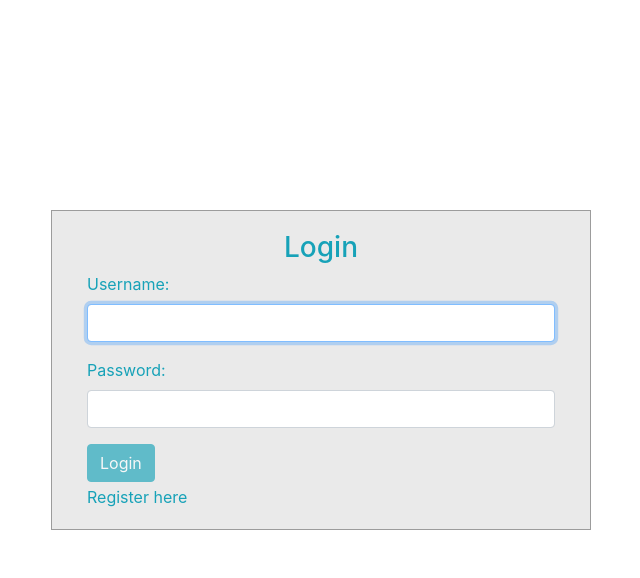
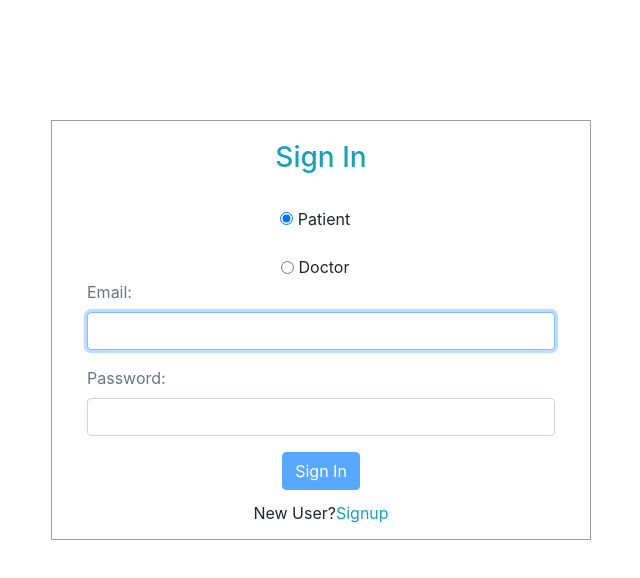
Before and after one commit to srinivassvce/Hackathon2021, a React (Create React App) app in the folder smart-health/: page / in a window 1280 px wide. Shown: the top 578 px of the page, without its empty margins (319-959 px from the left). Built offline with nearby package versions, Linux system fonts and the light colour scheme.

Commit message:
Login,Register

```diff
--- a/smart-health/package.json
+++ b/smart-health/package.json
@@ -15,14 +15,19 @@
     "@usereact/use-form-fields": "^1.0.0",
     "axios": "^0.21.1",
     "bootstrap": "^4.6.0",
+    "classnames": "^2.3.1",
     "react": "^17.0.2",
     "react-bootstrap": "^1.5.2",
+    "react-datepicker": "^3.7.0",
+    "react-day-picker": "^7.4.10",
     "react-dom": "^17.0.2",
     "react-icons": "^4.2.0",
     "react-modal": "^3.12.1",
     "react-router": "^5.2.0",
     "react-router-dom": "^5.2.0",
     "react-scripts": "4.0.3",
+    "react-trip-date": "^1.5.2",
+    "styled-components": "^5.2.3",
     "typescript": "^4.2.3",
     "validator": "^13.5.2",
     "web-vitals": "^1.1.1"
--- a/smart-health/src/login/login.tsx
+++ b/smart-health/src/login/login.tsx
@@ -15,6 +15,7 @@ export default function Login(props: LoginProps) {
 	const [email, setEmail] = useState("");
 	const [password, setPassword] = useState("");
 	const [emailError, setEmailError] = useState("");
+	const [isPatient, setIsPatient] = useState("0");
 	const history = useHistory();
 
 	const validateForm = () =>
@@ -24,20 +25,23 @@ export default function Login(props: LoginProps) {
 		event,
 	) => {
 		event.preventDefault();
-
+		if (isPatient === "0") {
 			const resp = axios
 				.post(loginUrl(), { email, password })
-			.then(c => {
-				props.setPatientId(c.data)
+				.then((c) => {
+					props.setPatientId(c.data);
 					history.push("/dashboard");
 				})
 				.catch((err) => console.log(err));
+		} else {
+			console.log("Doctor", isPatient);
+			history.push("/dashboard");
+		}
 	};
 
 	return (
 		<React.Fragment>
 			<div id="login">
-				<h3 className="text-center text-white pt-5">Login form</h3>
 				<div className="container">
 					<div
 						id="login-row"
@@ -45,10 +49,38 @@ export default function Login(props: LoginProps) {
 						<div id="login-column" className="col-md-6">
 							<div id="login-box" className="col-md-12">
 								<form id="login-form" className="form" onSubmit={handleSubmit}>
-									<h3 className="text-center text-info">Login</h3>
+									<h3 className="text-center text-info">Sign In</h3>
+									<br></br>
+
+									<div className="text-center">
+										<div className="form-check form-check-inline">
+											<input
+												className="form-check-input"
+												type="radio"
+												checked={isPatient === "0"}
+												name="inlineRadioOptions"
+												onChange={(e) => setIsPatient(e.target.value)}
+												id="inlineRadio1"
+												value="0"></input>
+											<label className="form-check-label">Patient</label>
+										</div>
+										<br></br>
+										<br></br>
+										<div className="form-check form-check-inline">
+											<input
+												className="form-check-input"
+												type="radio"
+												name="inlineRadioOptions"
+												checked={isPatient === "1"}
+												onChange={(e) => setIsPatient(e.target.value)}
+												id="inlineRadio2"
+												value="1"></input>
+											<label className="form-check-label">Doctor</label>
+										</div>
+									</div>
 									<div className="form-group">
-										<label htmlFor="username" className="text-info">
-											Username:
+										<label htmlFor="username" className="text-secondary">
+											Email:
 										</label>
 										<input
 											type="text"
@@ -60,7 +92,7 @@ export default function Login(props: LoginProps) {
 											onChange={(e) => setEmail(e.target.value)}></input>
 									</div>
 									<div className="form-group">
-										<label htmlFor="password" className="text-info">
+										<label htmlFor="password" className="text-secondary">
 											Password:
 										</label>
 										<input
@@ -71,20 +103,23 @@ export default function Login(props: LoginProps) {
 											className="form-control"
 											onChange={(e) => setPassword(e.target.value)}></input>
 									</div>
-									<div className="form-group">
+									<div className="text-center">
 										<input
 											type="submit"
 											name="submit"
 											disabled={!validateForm()}
-											className="btn btn-info btn-md"
-											value="Login"></input>
+											className="btn btn-primary"
+											value="Sign In"></input>
 									</div>
 									<br></br>
 									<br></br>
 									<br></br>
-									<div id="register-link" className="form-group">
+									<br></br>
+
+									<div id="register-link" className="text-center">
+										New User?
 										<a href="/Register" className="text-info">
-											Register here
+											Signup
 										</a>
 									</div>
 								</form>
--- a/smart-health/src/login/register.tsx
+++ b/smart-health/src/login/register.tsx
@@ -1,8 +1,10 @@
-import * as React from "react";
+import React, { useState } from "react";
 import "bootstrap/dist/css/bootstrap.min.css";
-import {registerUser} from "../api";
+import { registerUser } from "../api";
 import { useFormFields } from "../libs/useFormFields";
 import { useHistory } from "react-router";
+import DatePicker from "react-datepicker";
+import "react-datepicker/dist/react-datepicker.css";
 
 // export interface ISignup {
 // 	email: string;
@@ -19,6 +21,7 @@ import { useHistory } from "react-router";
 // }
 export default function Register() {
 	const history = useHistory();
+
 	const [fields, handleFieldChange] = useFormFields({
 		email: "",
 		password: "",
@@ -37,7 +40,16 @@ export default function Register() {
 		event,
 	) => {
 		event.preventDefault();
-		const {patientName, email, address, mobile, password, bloodGroup, dateOfBirth} = fields;
+		const {
+			patientName,
+			email,
+			address,
+			mobile,
+			password,
+			bloodGroup,
+			dateOfBirth,
+		} = fields;
+
 		const birthDateUnformatted = new Date(dateOfBirth);
 		const birthDate = birthDateUnformatted.toISOString();
 		const patient = {
@@ -47,11 +59,23 @@ export default function Register() {
 			mobile,
 			password,
 			bloodGroup,
-			birthDate
-		}
+			birthDate,
+		};
 		const result = await registerUser(patient);
 		history.push("/signupsuccessful");
 	};
+	const DOB = () => {
+		const [startDate, setStartDate] = useState(null);
+		return (
+			<DatePicker
+				selected={startDate}
+				placeholderText="mm/dd/yyyy"
+				isClearable
+				onChange={(date) => setStartDate(date)}
+			/>
+		);
+	};
+
 	function validateForm() {
 		return (
 			fields.email.length > 0 &&
@@ -80,22 +104,53 @@ export default function Register() {
 									placeholder="Patient Name"
 									onChange={handleFieldChange}
 								/>
-								<input
+
+								{/* <input
 									type="text"
 									name="dateOfBirth"
 									value={fields.dateOfBirth}
 									className="form-control input-lg"
 									placeholder="Date Of Birth (mm/dd/yyyy)"
 									onChange={handleFieldChange}
-								/>
-								<input
+								/> */}
+								<div className="form-control input-lg">
+									<label htmlFor="Date Of Birth" className="text-secondary">
+										Date of Birth:&nbsp;&nbsp;&nbsp;&nbsp; <DOB />
+									</label>
+								</div>
+
+								<div className="form-control input-lg">
+									<div className="form-check form-check-inline">
+										<input
+											className="form-check-input"
+											type="radio"
+											name="inlineRadioOptions"
+											onChange={handleFieldChange}
+											id="inlineRadio1"
+											value="male"></input>
+										<label className="form-check-label">Male</label>
+									</div>
+									<div className="form-check form-check-inline">
+										<input
+											className="form-check-input"
+											type="radio"
+											name="inlineRadioOptions"
+											onChange={handleFieldChange}
+											id="inlineRadio2"
+											value="female"></input>
+										<label className="form-check-label">Female</label>
+									</div>
+								</div>
+
+								{/* <input
 									type="gender"
 									name="gender"
 									value={fields.gender}
 									className="form-control input-lg"
 									placeholder="Gender"
 									onChange={handleFieldChange}
-								/>
+								/> */}
+
 								<input
 									type="text"
 									name="mobileNumber"
--- a/smart-health/src/styles/login.css
+++ b/smart-health/src/styles/login.css
@@ -1,15 +1,15 @@
 body {
 	margin: 0;
 	padding: 0;
-  background-color: #17a2b8;
+	/* background-color: #17a2b8; */
 	height: 100vh;
 }
 #login .container #login-row #login-column #login-box {
 	margin-top: 120px;
 	max-width: 600px;
-  height: 320px;
+	height: 420px;
 	border: 1px solid #9c9c9c;
-  background-color: #eaeaea;
+	background-color: #ffffff;
 }
 #login .container #login-row #login-column #login-box #login-form {
 	padding: 20px;
```
Also changed, not shown: 1 other file (tests, documents, lock files or other folders). Lines whose indentation alone changed are shown as unchanged.
